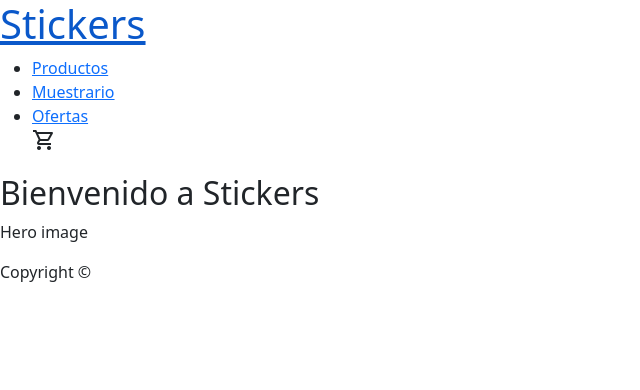
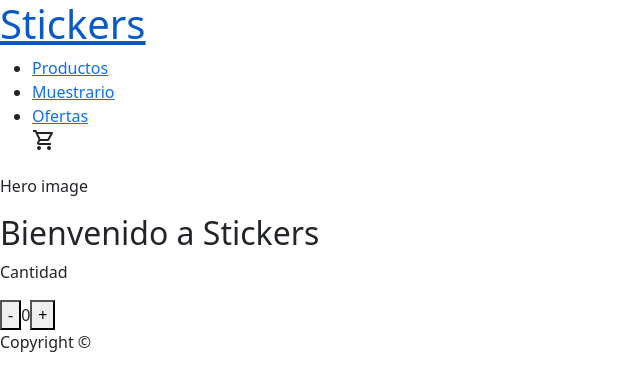
Before and after one commit to srtercero/stickers-troquelados, a React (Create React App) app: page / in a window 1280 px wide. Shown: the top 390 px of the page, without its empty margins (0-640 px from the left). Built offline with nearby package versions, Linux system fonts and the light colour scheme.

Commit message:
Completando desafio clase 4

```diff
--- a/src/App.js
+++ b/src/App.js
@@ -7,8 +7,8 @@ const App = () => {
   return (
     <>
       <Header />
+      <Main />
       <ItemListContainer greeting="Bienvenido a Stickers" />
-      <Main />
       <Footer />
     </>
   );
--- /dev/null
+++ b/src/components/ItemCount.js
@@ -0,0 +1,28 @@
+import { useState } from "react";
+
+const ItemCount = () => {
+  /*   const cantidad = useState(0);
+  const contador = cantidad[0];
+  const setContador = cantidad[1]; */ // Esto es lo mismo que lo de abajo
+
+  const [cantidad, setCantidad] = useState(0);
+
+  const sumarCantidad = () => {
+    setCantidad(cantidad + 1);
+  };
+
+  const restarCantidad = () => {
+    if (cantidad > 0) setCantidad(cantidad - 1);
+  };
+
+  return (
+    <>
+      <p>Cantidad</p>
+      <button onClick={restarCantidad}>-</button>
+      <span>{cantidad}</span>
+      <button onClick={sumarCantidad}>+</button>
+    </>
+  );
+};
+
+export default ItemCount;
--- a/src/components/ItemListContainer.js
+++ b/src/components/ItemListContainer.js
@@ -1,5 +1,12 @@
+import ItemCount from "./ItemCount";
+
 const ItemListContainer = (props) => {
-  return <h2>{props.greeting}</h2>;
+  return (
+    <>
+      <h2>{props.greeting}</h2>
+      <ItemCount />
+    </>
+  );
 };
 
 export default ItemListContainer;
```
